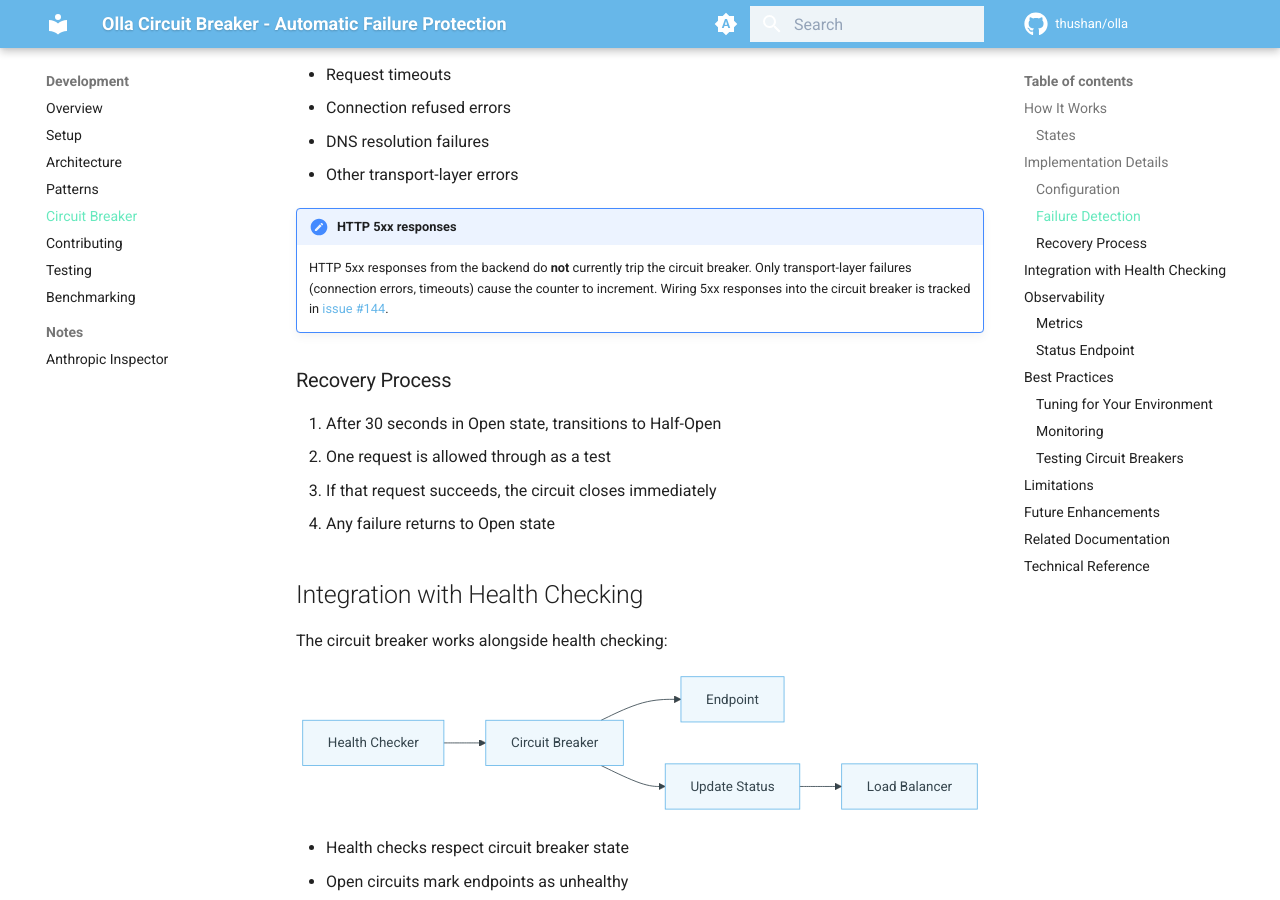
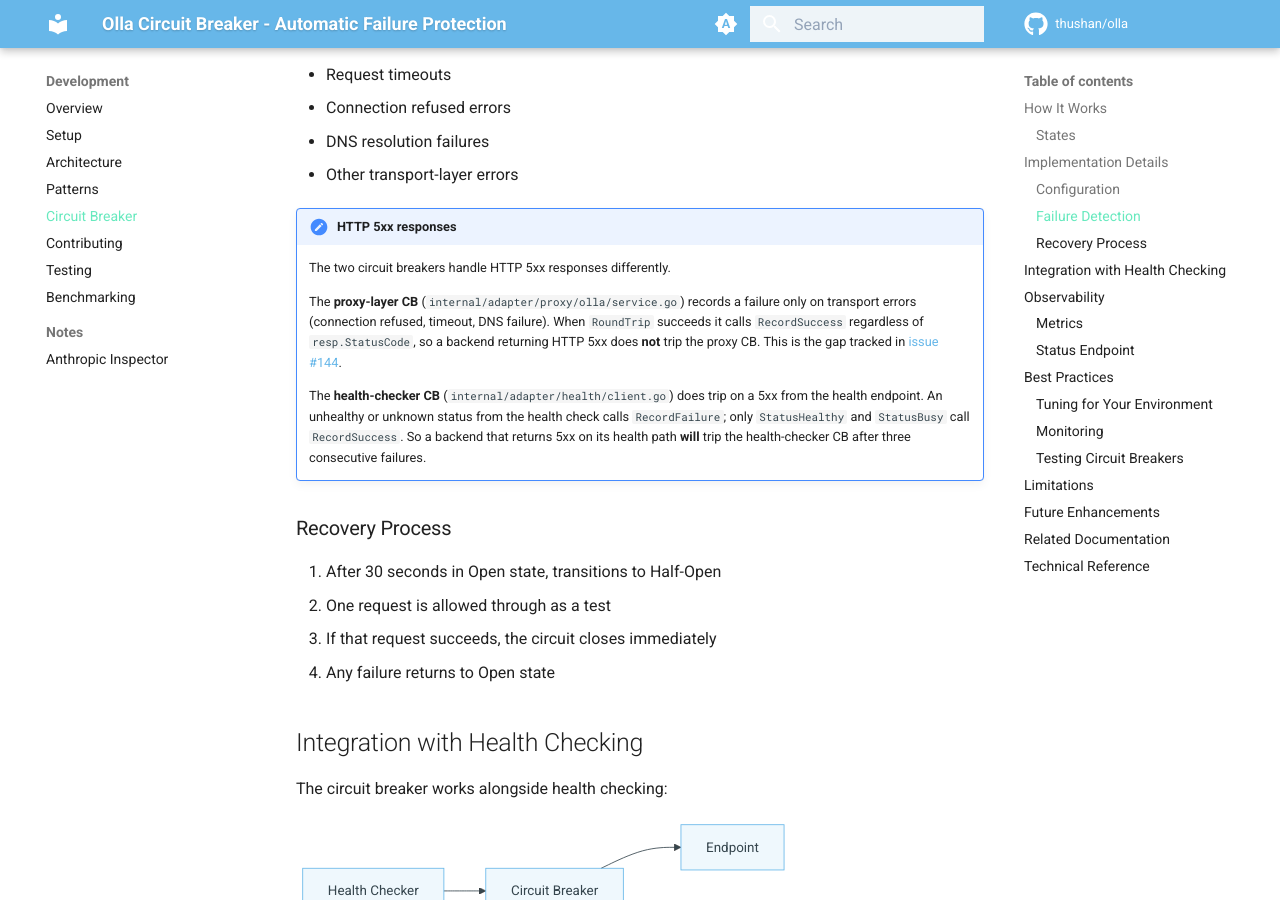
Before and after one commit to leo-3889/olla, an MkDocs documentation site: the page built from docs/content/development/circuit-breaker.md, in a window 1280 px wide and 900 px high, scrolled down 2824 px. Built offline with MkDocs 1.6.1 and Material for MkDocs 9.7.7, drawn with Linux system fonts in a browser that asks for light colours; emoji names are drawn with the system emoji font; comment, search, counter and statistics services are not loaded.

Commit message:
docs: clarify which circuit breaker treats backend 5xx as a failure

```diff
--- a/docs/content/development/circuit-breaker.md
+++ b/docs/content/development/circuit-breaker.md
@@ -113,7 +113,11 @@
 - Other transport-layer errors
 
 !!! note "HTTP 5xx responses"
-    HTTP 5xx responses from the backend do **not** currently trip the circuit breaker. Only transport-layer failures (connection errors, timeouts) cause the counter to increment. Wiring 5xx responses into the circuit breaker is tracked in [issue #144](https://github.com/thushan/olla/issues/144).
+    The two circuit breakers handle HTTP 5xx responses differently.
+
+    The **proxy-layer CB** (`internal/adapter/proxy/olla/service.go`) records a failure only on transport errors (connection refused, timeout, DNS failure). When `RoundTrip` succeeds it calls `RecordSuccess` regardless of `resp.StatusCode`, so a backend returning HTTP 5xx does **not** trip the proxy CB. This is the gap tracked in [issue #144](https://github.com/thushan/olla/issues/144).
+
+    The **health-checker CB** (`internal/adapter/health/client.go`) does trip on a 5xx from the health endpoint. An unhealthy or unknown status from the health check calls `RecordFailure`; only `StatusHealthy` and `StatusBusy` call `RecordSuccess`. So a backend that returns 5xx on its health path **will** trip the health-checker CB after three consecutive failures.
 
 ### Recovery Process
 
```
